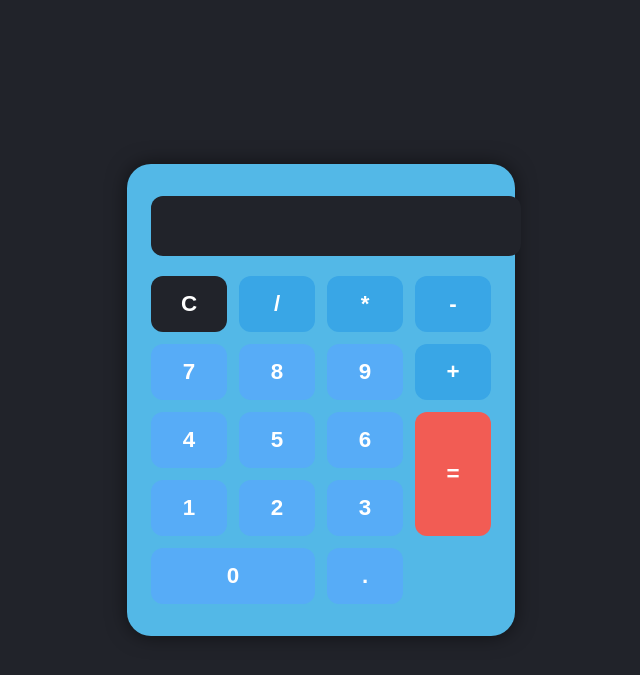
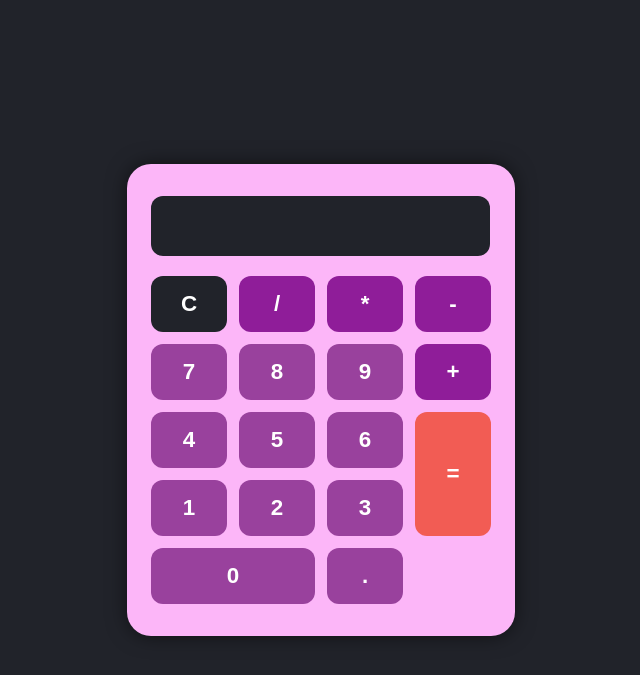
Before and after one commit to dogi-table/Proyecto-final, a Flask app: page / in a window 1280 px wide. Shown: the top 675 px of the page, without its empty margins (319-959 px from the left). Run offline with Flask 3, Linux system fonts and the light colour scheme.

Commit message:
estilo final de la calculadora

```diff
--- a/calculadora-web/static/estilos.css
+++ b/calculadora-web/static/estilos.css
@@ -9,7 +9,7 @@ body {
 }
 
 .calculator {
-  background: #53b8e7;
+  background: #fcb6f8;
   border-radius: 24px;
   box-shadow: 0 0 20px #0008;
   padding: 32px 24px;
@@ -17,7 +17,7 @@ body {
 }
 
 .display {
-  width: 100%;
+  width: 91%;
   height: 60px;
   font-size: 2rem;
   border-radius: 12px;
@@ -37,7 +37,7 @@ body {
 }
 
 .btn {
-  background: lch(67.4% 47.08 259.34);
+  background: lch(42.65% 57.35 324.82);
   border: none;
   border-radius: 12px;
   font-size: 1.4rem;
@@ -52,11 +52,11 @@ body {
 }
 
 .btn:hover {
-  background: #217dbb;
+  background: #8a148a;
 }
 
 .operator {
-  background: #39a6e6;
+  background: #8f1d99;
 }
 
 .equals {
```
